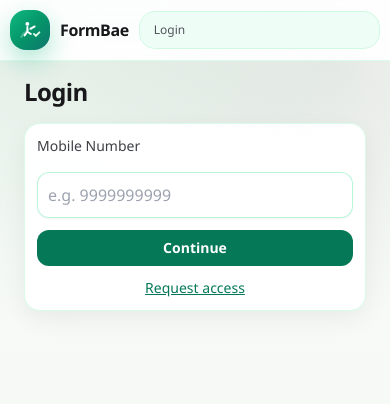
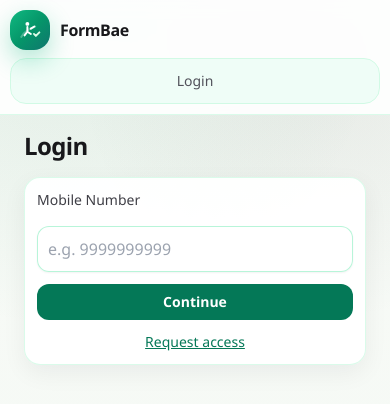
Before and after one commit to SHARUQ007/formbae, a Next.js app: page /login in a window 390 px wide. Shown: the top 404 px of the page. Built offline with nearby package versions, Linux system fonts and the light colour scheme; no server answers.

Commit message:
Redesign mobile navbar with balanced two-row layout

```diff
--- a/app/layout.tsx
+++ b/app/layout.tsx
@@ -19,10 +19,7 @@ export default async function RootLayout({ children }: { children: ReactNode })
   const userAvatar = user?.role === "user" ? userProfile?.avatarIcon || DEFAULT_AVATAR_ICON_ID : "";
   const homeHref = user?.role === "admin" ? "/admin/dashboard" : user?.role === "trainer" ? "/trainer/dashboard" : userOnboarded ? "/app/today" : "/app/onboarding";
   const navLinkClass =
-    "inline-flex items-center rounded-full px-2.5 py-1.5 text-xs font-medium text-zinc-600 transition-colors hover:bg-white hover:text-emerald-800 sm:px-3 sm:text-sm";
-  const navClass = user
-    ? "order-3 w-full sm:order-none sm:w-auto sm:flex-1 sm:justify-end"
-    : "flex flex-1 justify-end";
+    "inline-flex w-full items-center justify-center rounded-full px-2.5 py-2 text-sm font-medium text-zinc-600 transition-colors hover:bg-white hover:text-emerald-800 sm:w-auto sm:px-3 sm:py-1.5";
 
   const navLinks: Array<{ href: string; label: string }> = !user
     ? [{ href: "/login", label: "Login" }]
@@ -44,17 +41,34 @@ export default async function RootLayout({ children }: { children: ReactNode })
               { href: "/app/profile", label: "Profile" }
             ]
           : [{ href: "/app/onboarding", label: "Onboarding" }];
+  const mobileNavColsClass =
+    navLinks.length >= 4 ? "grid-cols-2" : navLinks.length === 3 ? "grid-cols-3" : navLinks.length === 2 ? "grid-cols-2" : "grid-cols-1";
 
   return (
     <html lang="en" suppressHydrationWarning>
       <body suppressHydrationWarning>
         <header className="sticky top-0 z-40 border-b border-emerald-100/80 bg-white/90 backdrop-blur">
-          <div className="mx-auto flex max-w-6xl flex-wrap items-center gap-2.5 px-2.5 py-2.5 sm:flex-nowrap sm:gap-3 sm:px-4 sm:py-3">
-            <div className="shrink-0">
+          <div className="mx-auto max-w-6xl px-2.5 py-2.5 sm:px-4 sm:py-3">
+            <div className="flex items-center justify-between gap-2">
               <BrandLogo href={homeHref} />
+              {user && (
+                <div className="flex shrink-0 items-center gap-2">
+                  {user.role === "user" && (
+                    <span className="inline-flex h-10 w-10 items-center justify-center rounded-full border border-emerald-200 bg-emerald-50 shadow-sm">
+                      <AvatarIcon iconId={userAvatar} className="h-5 w-5 text-emerald-700" />
+                    </span>
+                  )}
+                  <form action="/api/auth/logout" method="post">
+                    <button className="btn rounded-full border border-emerald-200 bg-white px-3 py-2 text-sm font-semibold text-zinc-700 hover:bg-emerald-50" type="submit">
+                      Logout
+                    </button>
+                  </form>
+                </div>
+              )}
             </div>
-            <nav className={`flex ${navClass}`}>
-              <div className="flex w-full flex-wrap items-center gap-1 rounded-2xl border border-emerald-100 bg-emerald-50/80 p-1 sm:w-auto sm:min-w-max sm:flex-nowrap sm:rounded-full">
+
+            <nav className="mt-2 sm:mt-2">
+              <div className={`grid w-full gap-1 rounded-2xl border border-emerald-100 bg-emerald-50/80 p-1 ${mobileNavColsClass} sm:flex sm:w-auto sm:flex-wrap sm:rounded-full`}>
                 {navLinks.map((link) => (
                   <Link key={link.href} href={link.href} className={navLinkClass}>
                     {link.label}
@@ -62,20 +76,6 @@ export default async function RootLayout({ children }: { children: ReactNode })
                 ))}
               </div>
             </nav>
-            {user && (
-              <div className="flex shrink-0 items-center gap-1.5 rounded-full border border-emerald-100 bg-white/90 px-1 py-1 shadow-sm sm:gap-2 sm:px-1.5">
-                {user.role === "user" && (
-                  <span className="inline-flex h-9 w-9 items-center justify-center rounded-full border border-emerald-200 bg-emerald-50">
-                    <AvatarIcon iconId={userAvatar} className="h-5 w-5 text-emerald-700" />
-                  </span>
-                )}
-                <form action="/api/auth/logout" method="post">
-                  <button className="btn rounded-full border border-emerald-200 bg-white px-2.5 py-1.5 text-xs font-semibold text-zinc-700 hover:bg-emerald-50 sm:px-3 sm:text-sm" type="submit">
-                    Logout
-                  </button>
-                </form>
-              </div>
-            )}
           </div>
         </header>
         <main className="mx-auto max-w-6xl px-3 py-4 sm:px-4 sm:py-6">{children}</main>
```
